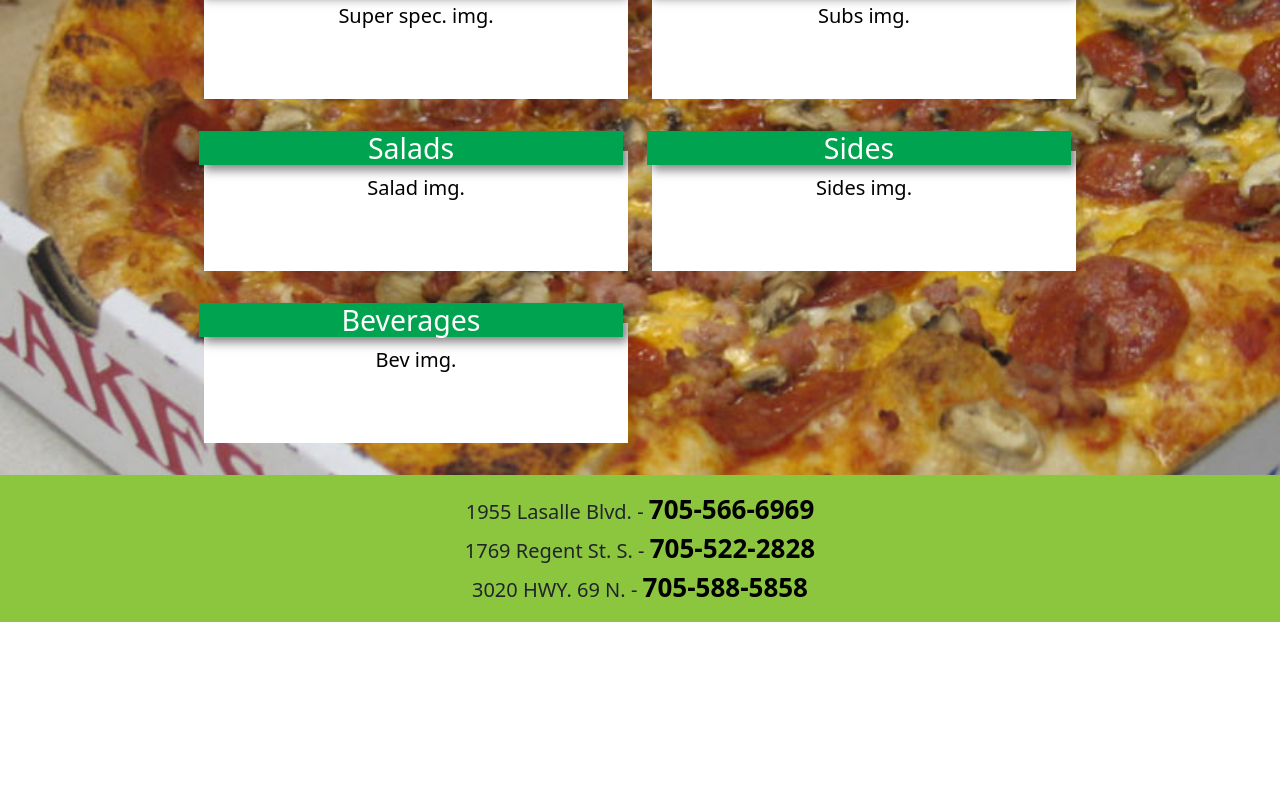
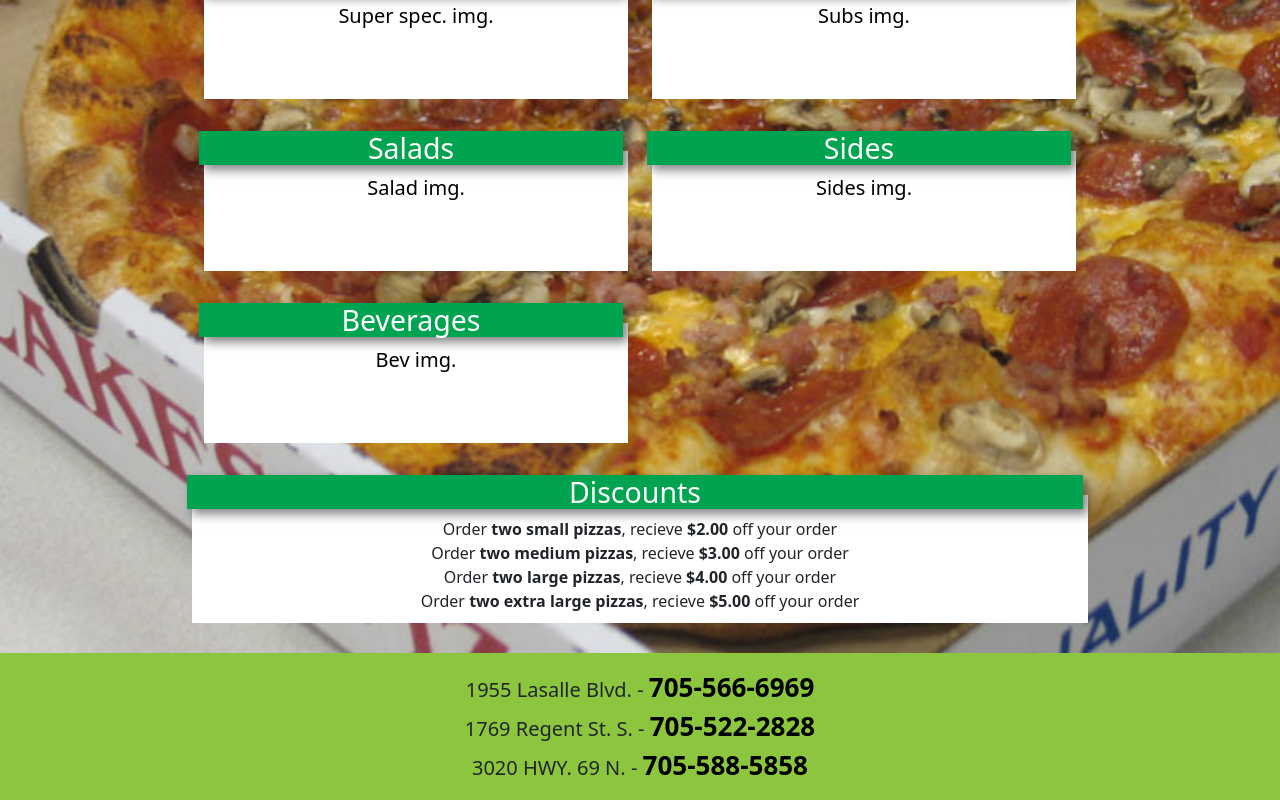
Before and after one commit to RadriaansNES/app, a React (Create React App) app in the folder app/: page /Menu in a window 1280 px wide. Shown: the part 702-1502 px from the top of the page. Before the commit the page ends 1324 px from the top, so only its background shows below. Built offline with nearby package versions, Linux system fonts and the light colour scheme.

Commit message:
Fixed console error off page 1. Added discount section. Revised CSS.

```diff
--- a/app/src/App.css
+++ b/app/src/App.css
@@ -287,6 +287,18 @@ h2 {
   margin-top: 40px;
 }
 
+.discounts {
+  display: flex;
+  flex-direction: column;
+  text-align: center;
+  background-color: white;
+  margin-top: 20px;
+  margin-left: 5%;
+  margin-right: 5%;
+  margin-bottom: 30px;
+  padding-bottom: 10px;
+}
+
 /* BYOP */
 .BYOP-Creator {
   padding: 12px;
@@ -517,7 +529,9 @@ h2 {
 }
 
 @media (min-width: 768px) and (max-width: 1023px) {
-  div, .combocell div {
+
+  div,
+  .combocell div {
     font-size: 16px !important;
   }
 
@@ -590,14 +604,19 @@ h2 {
     padding-right: 8%;
   }
 
-  .Checkout {
+  .Checkout,
+  .discounts {
     margin-left: 8%;
     margin-right: 8%;
   }
+
+
 }
 
 @media (min-width: 1024px) and (max-width: 1439px) {
-  div, .combocell div {
+
+  div,
+  .combocell div {
     font-size: 16px !important;
   }
 
@@ -700,14 +719,17 @@ h2 {
 
   .BYOP,
   .Checkout,
-  .mainCombo {
+  .mainCombo,
+  .discounts {
     margin-left: 15%;
     margin-right: 15%;
   }
 }
 
 @media (min-width: 1440px) {
-  div, .combocell div {
+
+  div,
+  .combocell div {
     font-size: 16px !important;
   }
 
@@ -807,7 +829,8 @@ h2 {
 
   .BYOP,
   .Checkout,
-  .mainCombo {
+  .mainCombo,
+  .discounts {
     margin-left: 15%;
     margin-right: 15%;
   }
--- a/app/src/components/Pages/Menu/Menu.jsx
+++ b/app/src/components/Pages/Menu/Menu.jsx
@@ -64,6 +64,13 @@ function Menu() {
             </a>
           </div>
         </div>
+        <div className='discounts'>
+            <h2>Discounts</h2>
+            <div>Order <strong>two small pizzas</strong>, recieve <strong>$2.00</strong> off your order</div>
+            <div>Order <strong>two medium pizzas</strong>, recieve <strong>$3.00</strong> off your order</div>
+            <div>Order <strong>two large pizzas</strong>, recieve <strong>$4.00</strong> off your order</div>
+            <div>Order <strong>two extra large pizzas</strong>, recieve <strong>$5.00</strong> off your order</div>
+          </div>
       </div>
     </Layout>
   );
```
